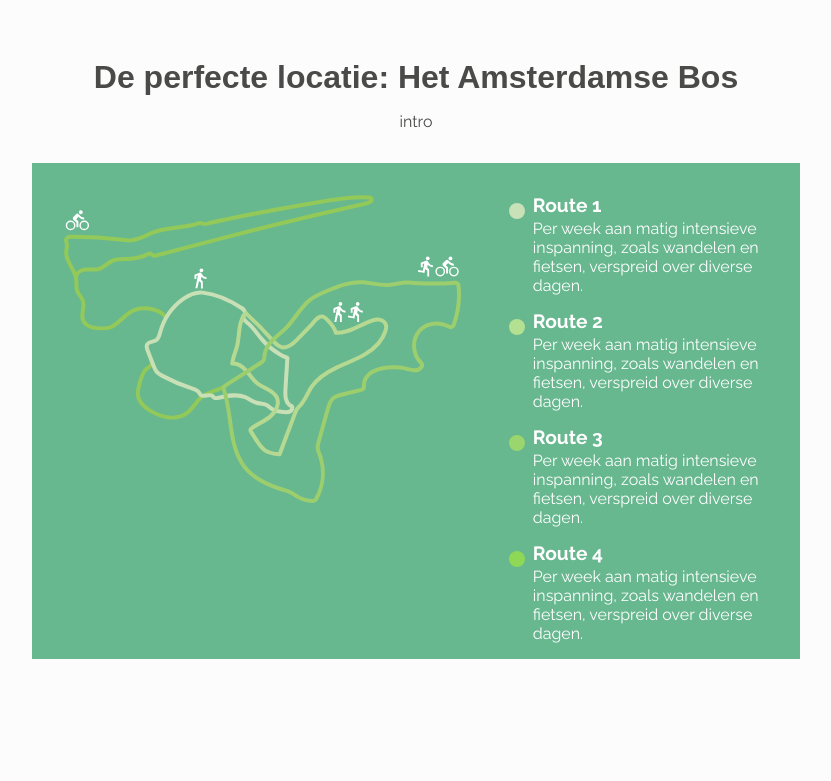
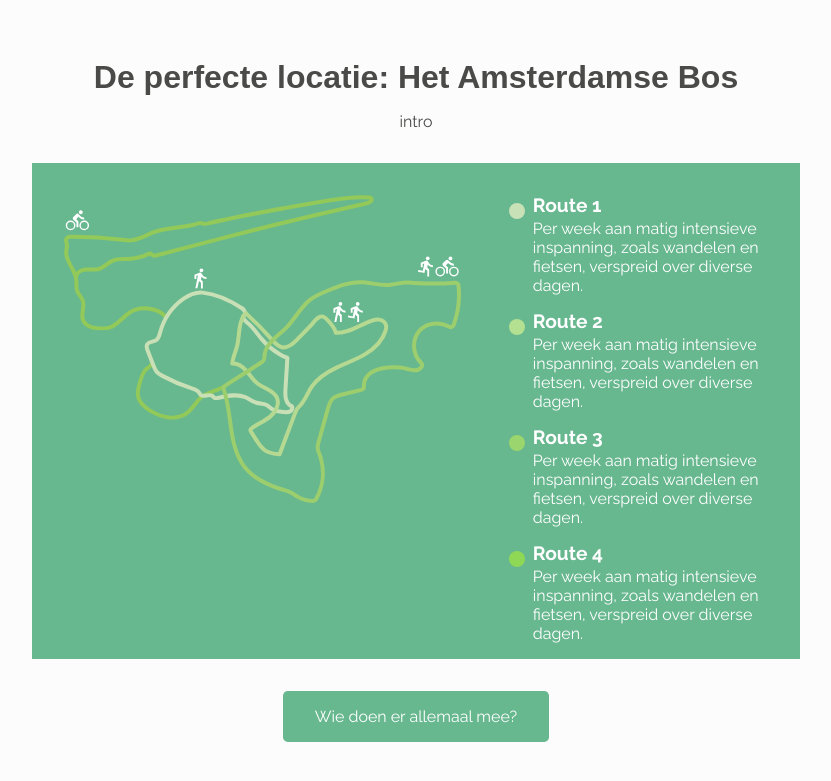
Before and after one commit to NathanNeelis/dataweek, a plain HTML site: page index.html in a window 1280 px wide. Shown: the part 1573-2354 px from the top of the page, without its empty margins (224-1055 px from the left). Drawn offline with Linux system fonts and the light colour scheme; a web font is replaced by a local one.

Commit message:
added button

```diff
--- a/index.html
+++ b/index.html
@@ -154,6 +154,9 @@
                 </div>
 
             </div>
+            <div class='button'>
+                <a href="#">Wie doen er allemaal mee?</a>
+            </div>
         </div>
     </main>
 
```
